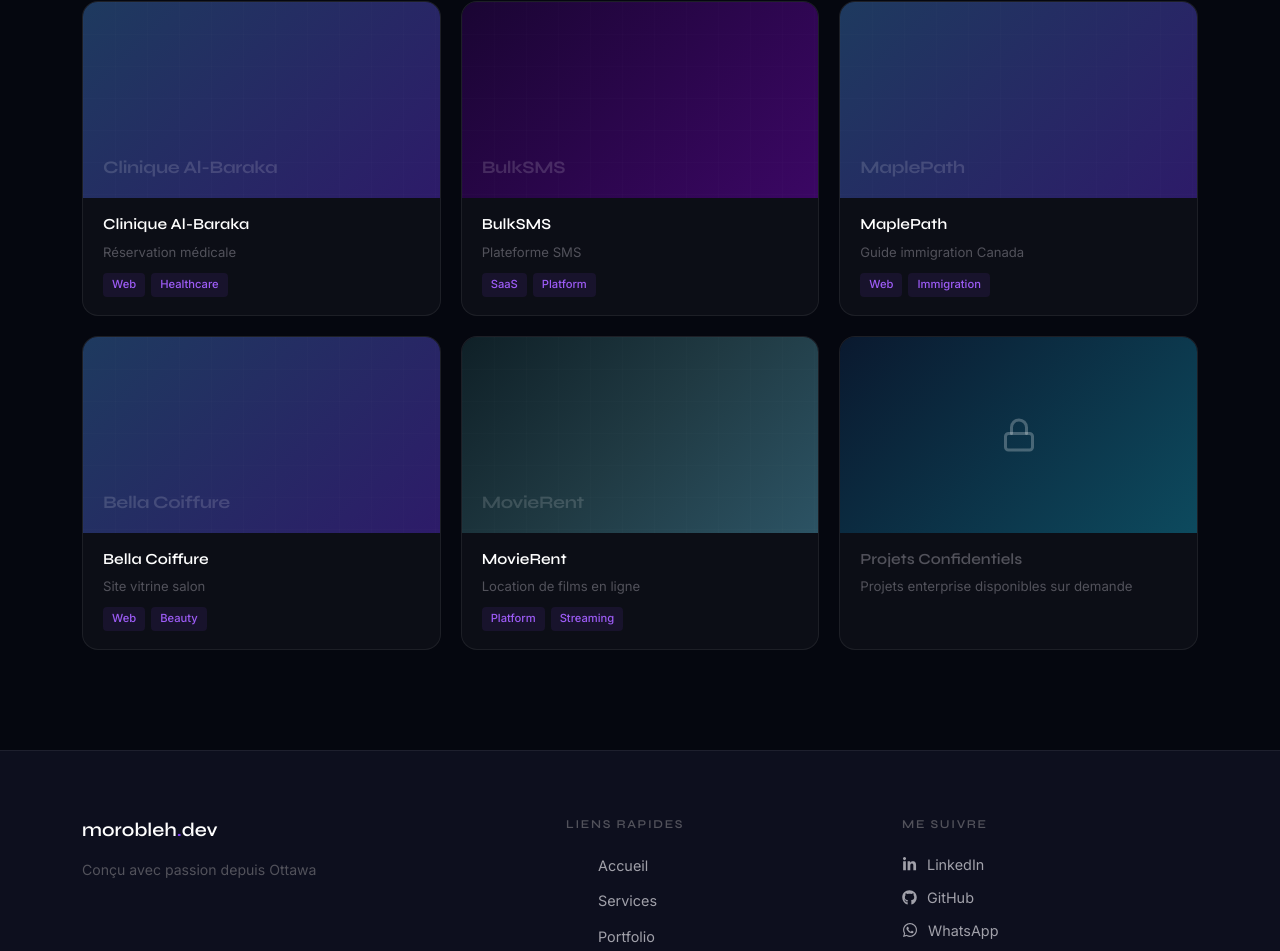
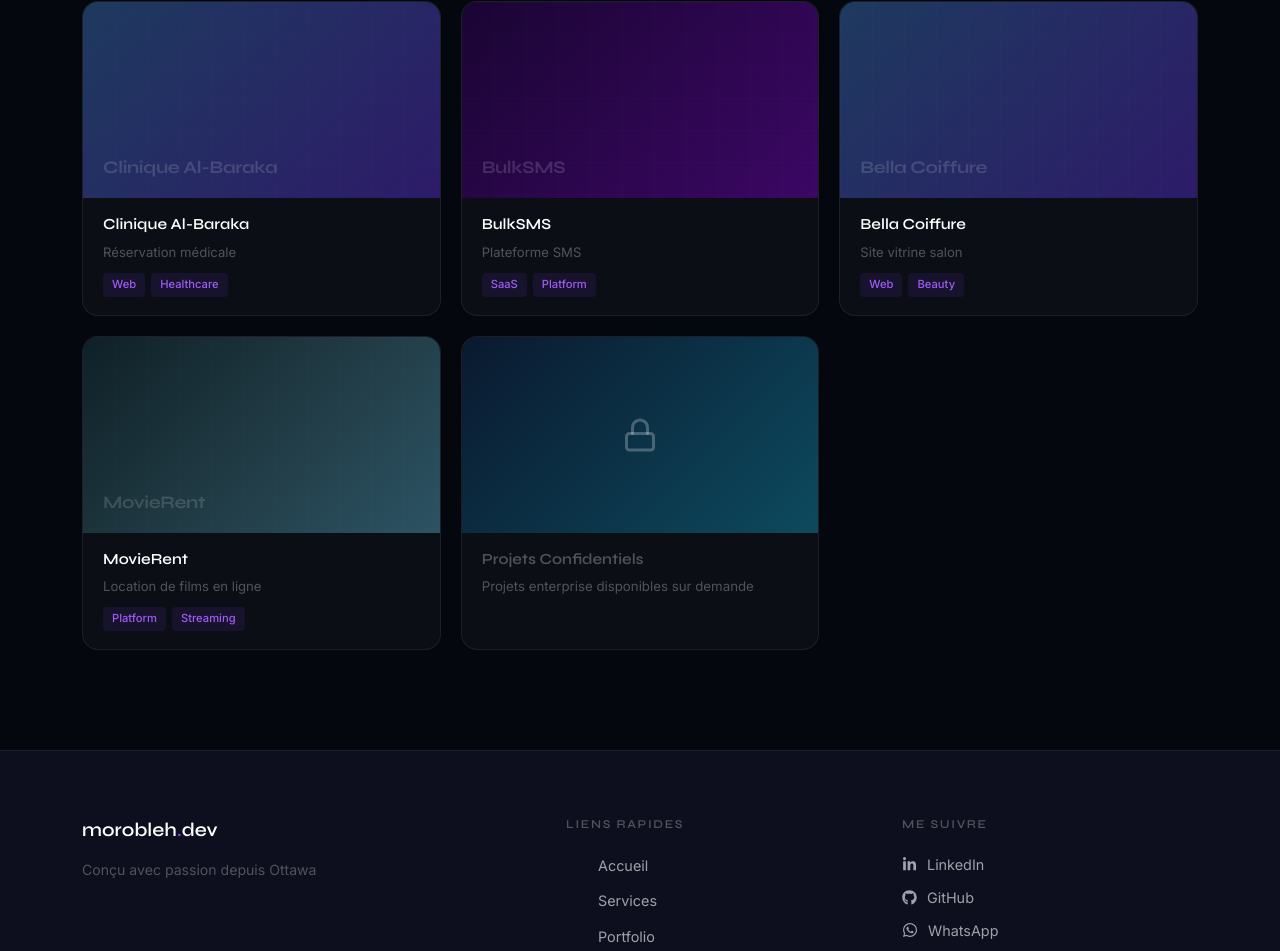
Before and after one commit to MohamedAliRobleh/MoRobleh.Dev, a React (Vite) app: page /portfolio in a window 1280 px wide. Shown: the part 1180-2131 px from the top of the page. Built offline with nearby package versions, Linux system fonts and the light colour scheme; no server answers.

Commit message:
portfolio: hide MaplePath, disable BOCRide link

```diff
--- a/src/pages/Portfolio.jsx
+++ b/src/pages/Portfolio.jsx
@@ -15,13 +15,13 @@ const GRADIENTS = {
 const PROJECTS = [
   { id: 1,  name: 'Voyage Voyage',         desc: 'Agence de tourisme',          url: 'https://voyagevoyagedj.com',               category: 'web',      gradient: GRADIENTS.web,      tags: ['Web', 'Tourism'] },
   { id: 2,  name: 'DWI',                   desc: 'Djibouti Wellness Initiative',url: 'https://dwi-website-six.vercel.app',       category: 'web',      gradient: GRADIENTS.web,      tags: ['Web', 'Health'] },
-  { id: 3,  name: 'BOCRide',               desc: 'Covoiturage Banque du Canada', url: 'https://boc-ride.vercel.app',              category: 'pwa',      gradient: GRADIENTS.pwa,      tags: ['PWA', 'Carpooling'] },
+  { id: 3,  name: 'BOCRide',               desc: 'Covoiturage Banque du Canada', url: null,                                       category: 'pwa',      gradient: GRADIENTS.pwa,      tags: ['PWA', 'Carpooling'] },
   { id: 4,  name: 'CampusRide',            desc: 'Covoiturage Collège La Cité', url: 'https://campusride-delta.vercel.app',      category: 'pwa',      gradient: GRADIENTS.pwa,      tags: ['PWA', 'Campus'] },
   { id: 5,  name: 'Ottawa Blue Stars',     desc: 'Gestion d\'équipe sportive',  url: 'https://ottawa-blue-stars.vercel.app',     category: 'pwa',      gradient: GRADIENTS.pwa,      tags: ['PWA', 'Sports'] },
   { id: 6,  name: 'Khidma',               desc: 'Marketplace services à domicile', url: 'https://khidma-henna.vercel.app',     category: 'platform', gradient: GRADIENTS.platform, tags: ['Platform', 'Marketplace'] },
   { id: 7,  name: 'Clinique Al-Baraka',    desc: 'Réservation médicale',        url: 'https://rendez-vous-clinique.vercel.app',  category: 'web',      gradient: GRADIENTS.web,      tags: ['Web', 'Healthcare'] },
   { id: 8,  name: 'BulkSMS',              desc: 'Plateforme SMS',              url: 'https://bulksms-platform.vercel.app',      category: 'platform', gradient: GRADIENTS.saas,     tags: ['SaaS', 'Platform'] },
-  { id: 9,  name: 'MaplePath',            desc: 'Guide immigration Canada',    url: 'https://maple-path-rust.vercel.app',       category: 'web',      gradient: GRADIENTS.web,      tags: ['Web', 'Immigration'] },
+  { id: 9,  name: 'MaplePath',            desc: 'Guide immigration Canada',    url: 'https://maple-path-rust.vercel.app',       category: 'web',      gradient: GRADIENTS.web,      tags: ['Web', 'Immigration'], hidden: true },
   { id: 10, name: 'Bella Coiffure',        desc: 'Site vitrine salon',          url: 'https://bella-coiffure-seven.vercel.app',  category: 'web',      gradient: GRADIENTS.web,      tags: ['Web', 'Beauty'] },
   { id: 11, name: 'MovieRent',            desc: 'Location de films en ligne',  url: 'https://movierent-six.vercel.app',         category: 'platform', gradient: GRADIENTS.platform, tags: ['Platform', 'Streaming'] },
   { id: 12, name: 'Confidential',          desc: '',                            url: null,                                       category: 'all',      gradient: GRADIENTS.ai,       tags: [] },
@@ -33,9 +33,10 @@ export default function Portfolio() {
   const { t } = useTranslation();
   const [active, setActive] = useState('all');
 
-  const filtered = active === 'all'
+  const filtered = (active === 'all'
     ? PROJECTS
-    : PROJECTS.filter((p) => p.category === active || p.category === 'all');
+    : PROJECTS.filter((p) => p.category === active || p.category === 'all')
+  ).filter((p) => !p.hidden);
 
   const filterLabel = (key) => {
     const map = {
```
